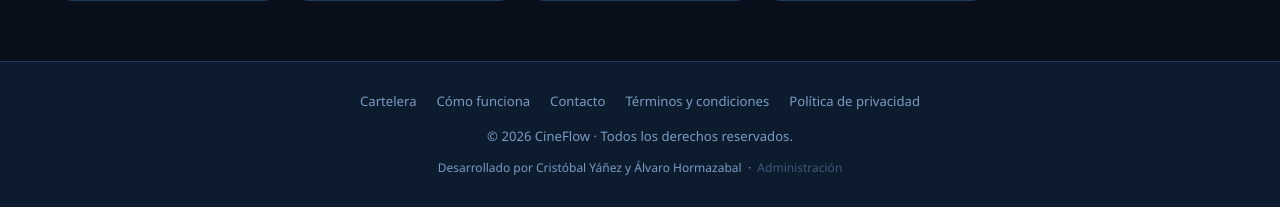
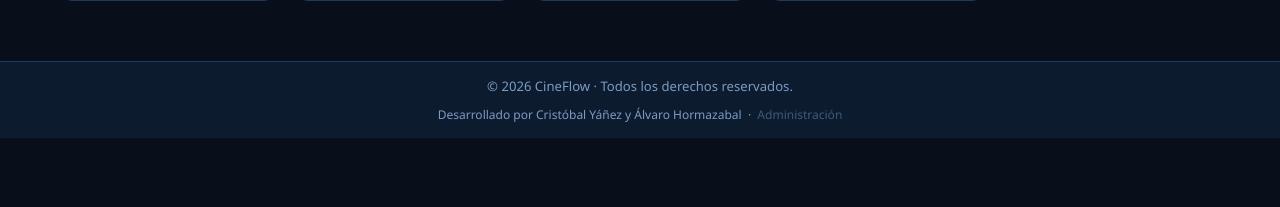
Before and after one commit to DogeAmarisho/CineFlow, a PHP site: page / in a window 1280 px wide. Shown: the part 1378-1585 px from the top of the page. After the commit the page ends 1516 px from the top, so only its background shows below. Run offline with PHP 8.4, Linux system fonts and the light colour scheme; data comes from the database, SQL or seed files in the repository.

Commit message:
design: simplificar footer, eliminar links y reducir padding

```diff
--- a/assets/css/estilo.css
+++ b/assets/css/estilo.css
@@ -284,12 +284,12 @@ h1, h2, h3, h4, h5, h6 {
 .site-footer {
     background:    var(--superficie);
     border-top:    1px solid var(--borde);
-    padding:       28px 24px;
+    padding:       14px 24px;
     margin-top:    auto;
     text-align:    center;
     color:         var(--texto-suave);
     font-size:     .82rem;
-    line-height:   1.8;
+    line-height:   1.6;
 }
 
 .site-footer a {
--- a/includes/footer.php
+++ b/includes/footer.php
@@ -24,14 +24,6 @@ $js_extra ??= '';
 <!-- ══ PIE DE PÁGINA ══════════════════════════════════════════ -->
 <footer class="site-footer">
 
-    <nav class="footer-links" aria-label="Navegación secundaria">
-        <a href="cartelera.php">Cartelera</a>
-        <a href="#">Cómo funciona</a>
-        <a href="#">Contacto</a>
-        <a href="#">Términos y condiciones</a>
-        <a href="#">Política de privacidad</a>
-    </nav>
-
     <p>© <?= date('Y') ?> CineFlow &middot; Todos los derechos reservados.</p>
     <p class="mt-8" style="font-size:.75rem;">
         Desarrollado por Cristóbal Yáñez y Álvaro Hormazabal
```
